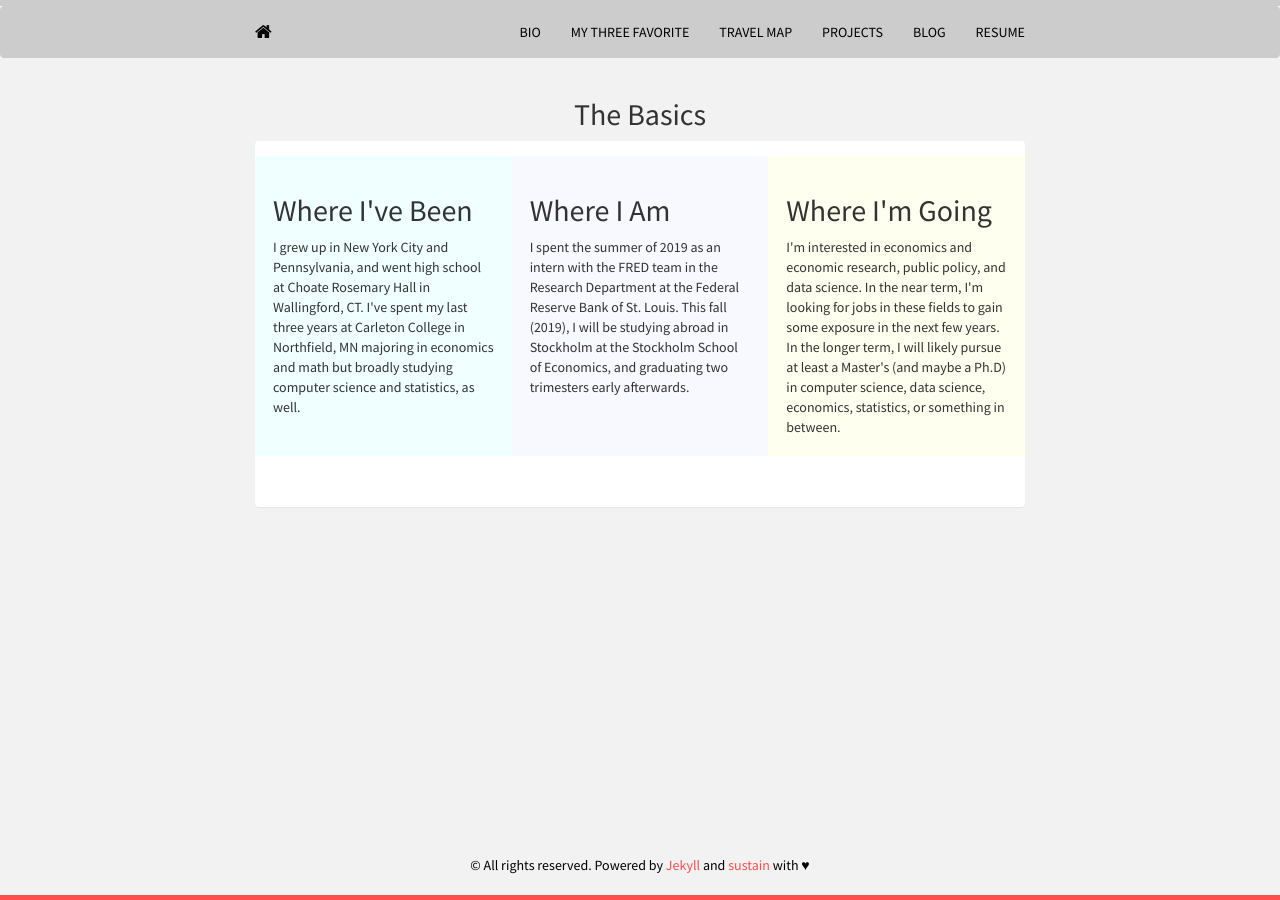
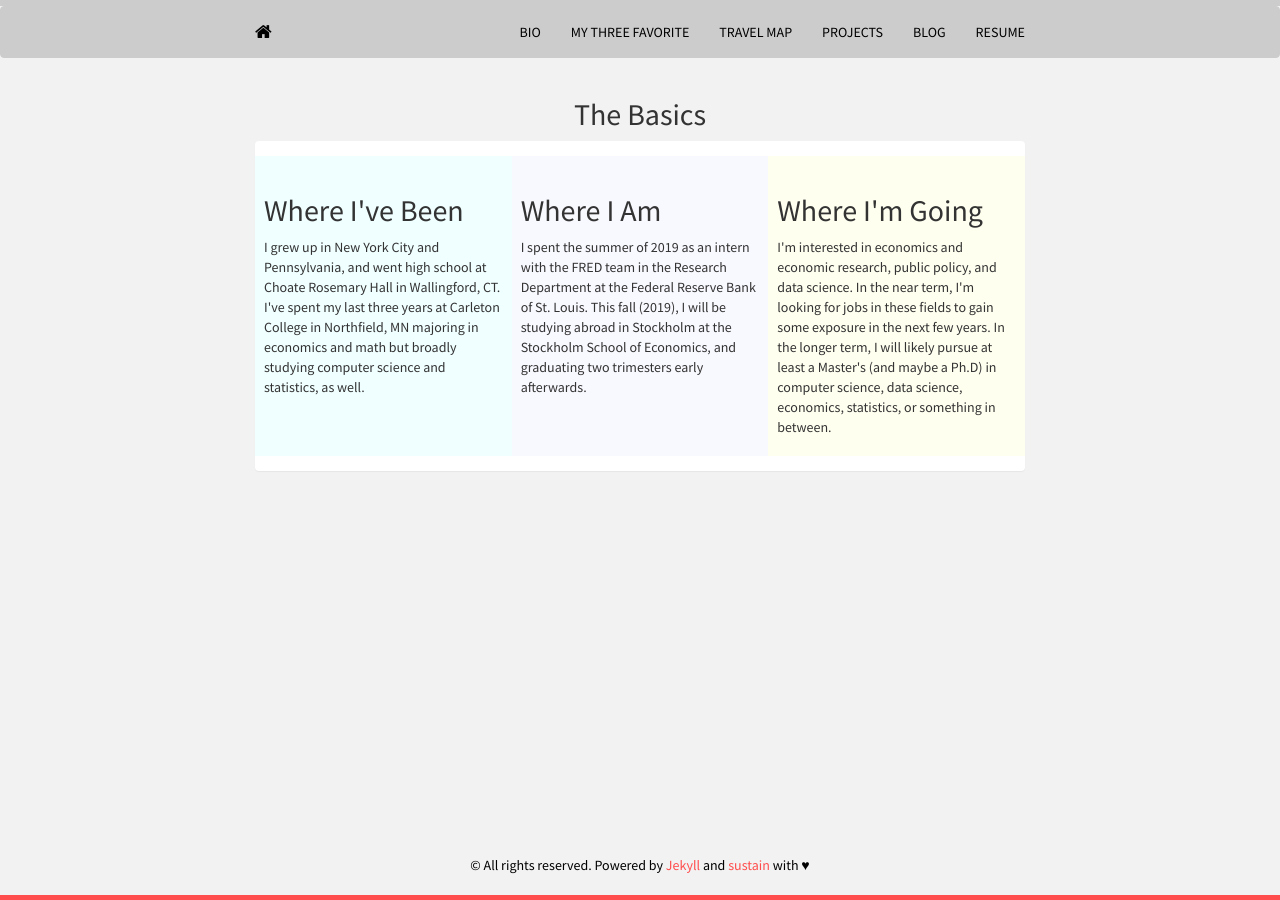
Before and after one commit to mrkaye97/mrkaye97.github.io, a Jekyll site: the page built from bio.html, in a window 1280 px wide. Built offline with Jekyll 4.4.1, drawn with Linux system fonts in a browser that asks for light colours; nearby versions of some CDN libraries.

Commit message:
Update bio.html

```diff
--- a/bio.html
+++ b/bio.html
@@ -28,11 +28,12 @@ Title: Bio
   padding: 18px;
   height: 300px; /* Should be removed. Only for demonstration */
   vertical-align: middle;
+  padding-left: 9px;
+  padding-right: 9px;
 }
 
 /* Clear floats after the columns */
 .row:after {
-  padding: 18px;
   content: "";
   display: table;
   clear: both;
```
